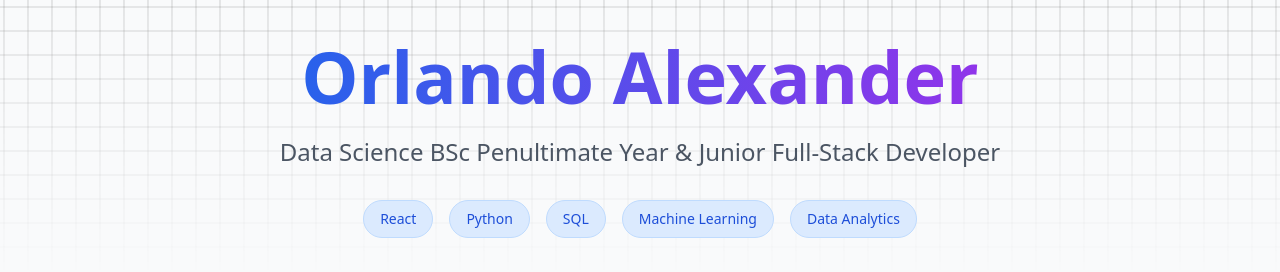
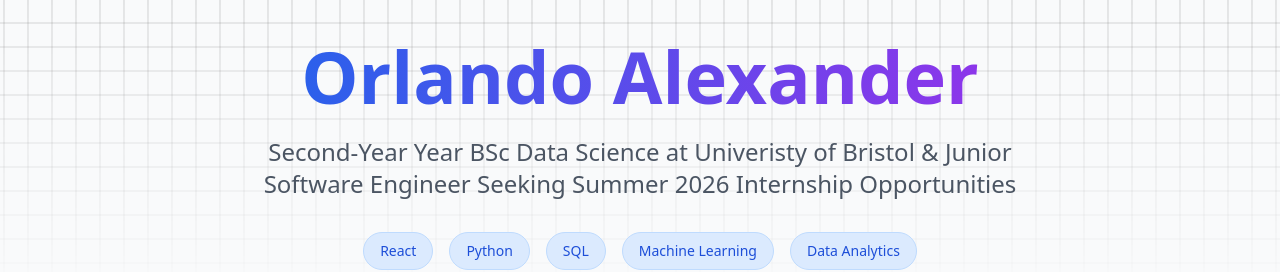
Before and after one commit to orlandoalexander/Portfolio, a Next.js app: page / in a window 1280 px wide. Shown: the top 272 px of the page. Built offline with nearby package versions, Linux system fonts and the light colour scheme.

Commit message:
update cv

```diff
--- a/app/components/ContactSection.tsx
+++ b/app/components/ContactSection.tsx
@@ -24,13 +24,12 @@ export default function ContactSection() {
               <h2 className="text-4xl font-bold mb-3 text-center bg-gradient-to-r from-blue-600 via-purple-600 to-pink-600 text-transparent bg-clip-text">
                 Seeking Summer 2026 Tech Internships
               </h2>
-              <p className="text-gray-600 text-center mb-6 max-w-xl mx-auto">
-                I am a Data Science undergraduate at the University of Bristol,
-                seeking a Summer 2026 internship in Software Engineering or Data
-                Science. Ready to contribute fresh perspectives and learn from
-                industry experts.
+              <p className="text-gray-600 text-center mb-6 max-w-lg mx-auto">
+                Second-year Data Science undergraduate at the University of
+                Bristol (First-Class Honours, Year 1) with professional
+                experience in software engineering and data science consulting.
               </p>
-              <div className="flex items-center justify-center gap-2 text-gray-600 mb-8">
+              {/* <div className="flex items-center justify-center gap-2 text-gray-600 mb-8">
                 <svg
                   className="w-5 h-5"
                   fill="none"
@@ -50,8 +49,8 @@ export default function ContactSection() {
                     d="M15 11a3 3 0 11-6 0 3 3 0 016 0z"
                   />
                 </svg>
-                <span className="font-medium">Bristol | London</span>
-              </div>
+                <span className="font-medium">London</span>
+              </div> */}
             </motion.div>
             <div className="flex flex-col items-center gap-6 mb-8">
               <div className="flex flex-col items-center gap-4 w-full max-w-[220px] mx-auto">
--- a/app/components/HeroSection.tsx
+++ b/app/components/HeroSection.tsx
@@ -18,8 +18,9 @@ export default function HeroSection() {
           <h1 className="text-5xl md:text-7xl font-bold mb-6 bg-clip-text text-transparent bg-gradient-to-r from-blue-600 to-purple-600">
             Orlando Alexander
           </h1>
-          <p className="text-xl md:text-2xl text-gray-600 mb-8">
-            Data Science BSc Penultimate Year & Junior Full-Stack Developer
+          <p className="text-xl md:text-2xl text-gray-600 mb-8 max-w-3xl mx-auto">
+            Second-Year Year BSc Data Science at Univeristy of Bristol & Junior
+            Software Engineer Seeking Summer 2026 Internship Opportunities
           </p>
           <div className="flex flex-wrap justify-center gap-4 text-sm">
             <span className="px-4 py-2 bg-blue-100 text-blue-700 rounded-full border border-blue-200">
--- a/app/layout.tsx
+++ b/app/layout.tsx
@@ -15,7 +15,7 @@ const geistMono = Geist_Mono({
 export const metadata: Metadata = {
   title: "Orlando Alexander - Portfolio",
   description:
-    "Penultimate-year BSc Data Science student at the University of Bristol, with professional experience as a junior full-stack developer and data science consultant.",
+    "BSc Data Science student at the University of Bristol (First-Class Honours, Year 1) with professional experience in software engineering and data science consulting, seeking Summer 2026 internship opportunities.",
   keywords: [
     "Frontend Developer",
     "Web Developer",
@@ -45,7 +45,7 @@ export const metadata: Metadata = {
   openGraph: {
     title: "Orlando Alexander - Portfolio",
     description:
-      "Penultimate-year BSc Data Science student at the University of Bristol, with professional experience as a junior full-stack developer and data science consultant.",
+      "BSc Data Science student at the University of Bristol (First-Class Honours, Year 1) with professional experience in software engineering and data science consulting, seeking Summer 2026 internship opportunities.",
     url: "www.orlandoalexander.uk",
     siteName: "Orlando Alexander - Portfolio",
     images: [
```
Also changed, not shown: 2 other files (tests, documents, lock files or other folders).
